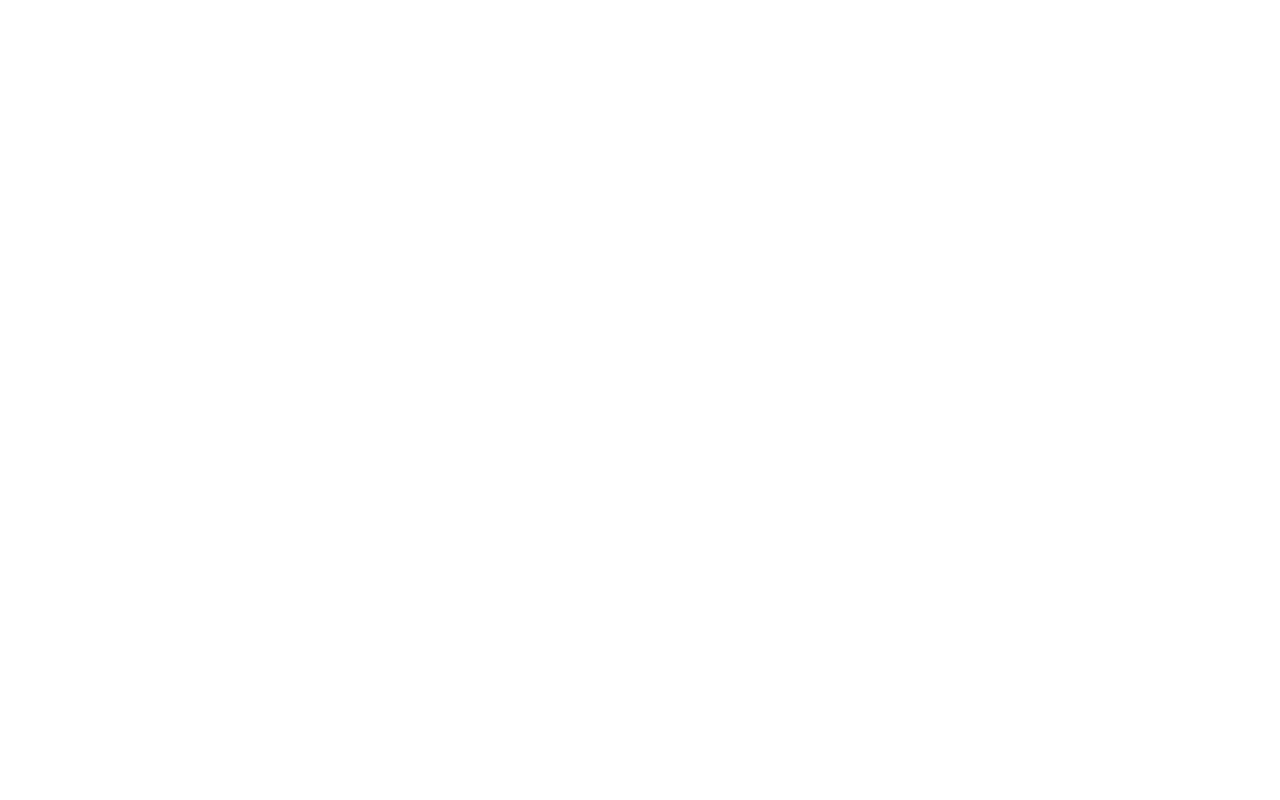
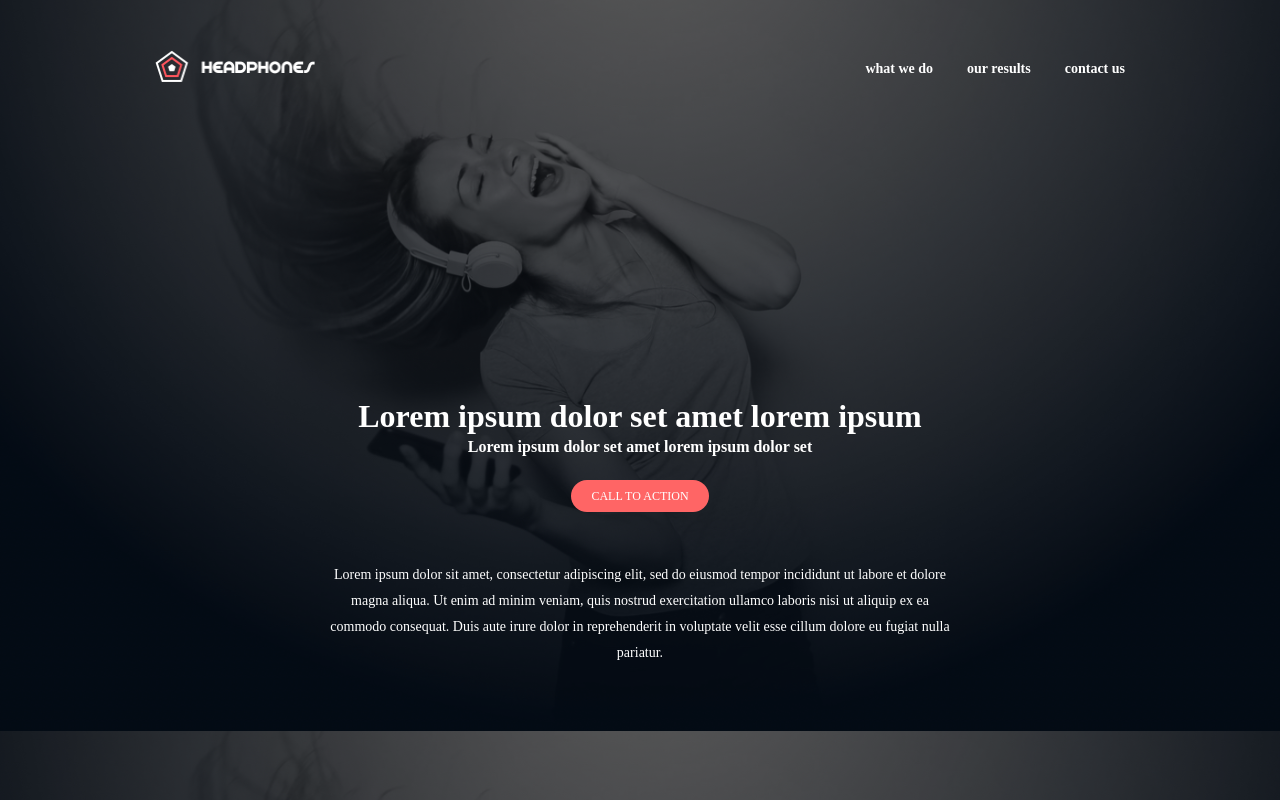
Before and after one commit to AhmedAnwar616/alx_html_css, a plain HTML site: page headphones/0-index.html in a window 1280 px wide. Drawn offline with Linux system fonts and the light colour scheme.

Commit message:
header and what we do section

```diff
--- a/headphones/0-index.html
+++ b/headphones/0-index.html
@@ -10,6 +10,29 @@
 </head>
 
 <body>
+    <header>
+        <!-- navigation links -->
+        <nav>
+            <a href=""><img style="width: 160px; height: 32px;" src="./assets/images/logo_headphones.png" alt=""></a>
+            <div class="nav-links">
+                <a href="">what we do</a>
+                <a href="">our results</a>
+                <a href="">contact us</a>
+            </div>
+        </nav>
+        <!-- intro section -->
+        <section class="intro-section">
+            <h1>Lorem ipsum dolor set amet lorem ipsum</h1>
+            <p class="intro-text">Lorem ipsum dolor set amet lorem ipsum dolor set</p>
+            <a href="">CALL TO ACTION</a>
+            <p class="intro-description">Lorem ipsum dolor sit amet, consectetur adipiscing elit, sed do eiusmod tempor
+                incididunt ut labore et
+                dolore magna aliqua. Ut enim ad minim veniam, quis nostrud exercitation ullamco laboris nisi ut aliquip
+                ex ea commodo consequat. Duis aute irure dolor in reprehenderit in voluptate velit esse cillum dolore eu
+                fugiat nulla pariatur.</p>
+        </section>
+    </header>
+
 
 </body>
 
--- a/headphones/0-styles.css
+++ b/headphones/0-styles.css
@@ -0,0 +1,66 @@
+/* header */
+header {
+    height: 100vh;
+    background: url(./assets/images/headphones_hero_1.jpg) rgb(0, 0, 0, .5);
+    background-blend-mode: overlay;
+    background-size: contain;
+    color: white;
+    display: flex;
+    flex-direction: column;
+    align-items: center;
+    position: relative;
+
+
+    /* navigation links */
+    nav {
+        width: 1000px;
+        display: flex;
+        align-items: center;
+        justify-content: space-between;
+    }
+
+    nav a {
+        text-decoration: none;
+        color: white;
+        margin: 50px 15px;
+        font-weight: bold;
+        font-size: 14px;
+    }
+
+    /* intro-section */
+    .intro-section {
+        width: 637px;
+        position: absolute;
+        top: 50%;
+        display: flex;
+        flex-direction: column;
+        align-items: center;
+    }
+
+    .intro-section h1 {
+        font-size: 32px;
+        font-weight: bold;
+    }
+
+    .intro-text {
+        font-weight: bold;
+        text-align: center;
+        margin-top: 7px;
+    }
+
+    .intro-section a {
+        text-decoration: none;
+        color: inherit;
+        background-color: #FF6565;
+        border-radius: 22px;
+        padding: 10px 20px;
+        font-size: 12px;
+        margin-top: 25px;
+    }
+
+    .intro-description {
+        margin-top: 50px;
+        line-height: 26px;
+        text-align: center;
+        font-size: 14px;
+    }
--- /dev/null
+++ b/headphones/1-styles.css
@@ -0,0 +1,112 @@
+/* header */
+header {
+    height: 100vh;
+    background: url(./assets/images/headphones_hero_1.jpg) rgb(0, 0, 0, .5);
+    background-blend-mode: overlay;
+    background-size: contain;
+    color: white;
+    display: flex;
+    flex-direction: column;
+    align-items: center;
+    position: relative;
+}
+
+
+/* navigation links */
+nav {
+    width: 1000px;
+    display: flex;
+    align-items: center;
+    justify-content: space-between;
+}
+
+nav a {
+    text-decoration: none;
+    color: white;
+    margin: 50px 15px;
+    font-weight: bold;
+    font-size: 14px;
+}
+
+/* intro-section */
+.intro-section {
+    width: 637px;
+    position: absolute;
+    top: 50%;
+    display: flex;
+    flex-direction: column;
+    align-items: center;
+}
+
+.intro-section h1 {
+    font-size: 32px;
+    font-weight: bold;
+}
+
+.intro-text {
+    font-weight: bold;
+    text-align: center;
+    margin-top: 7px;
+}
+
+.intro-section a {
+    text-decoration: none;
+    color: inherit;
+    background-color: #FF6565;
+    border-radius: 22px;
+    padding: 10px 20px;
+    font-size: 12px;
+    margin-top: 25px;
+}
+
+.intro-description {
+    margin-top: 50px;
+    line-height: 26px;
+    text-align: center;
+    font-size: 14px;
+}
+
+/* what we do section */
+main {
+    position: relative;
+}
+
+.what-we-do {
+    width: 1000px;
+    height: 650px;
+    text-align: center;
+    position: absolute;
+    left: 13.5%;
+}
+
+.title {
+    font-size: 32px;
+    margin: 100px 0 40px;
+}
+
+.description {
+    font-size: 16px;
+    line-height: 26px;
+    margin-bottom: 100px;
+}
+
+.cards {
+    display: flex;
+    align-items: baseline;
+}
+
+.icon-card {
+    margin-bottom: 30px;
+}
+
+.title-card {
+    margin-bottom: 30px;
+    font-size: 18px;
+    font-weight: bold;
+}
+
+.text-card {
+    line-height: 26px;
+    font-size: 16px;
+    margin-bottom: 100px;
+}
--- a/headphones/reset.css
+++ b/headphones/reset.css
@@ -2,6 +2,9 @@
    v2.0 | 20110126
    License: none (public domain)
 */
+* {
+    box-sizing: border-box;
+}
 
 html,
 body,
```
Also changed, not shown: headphones/1-index.html (added, +81 -0 lines), headphones/assets/images/icon-1.svg (added), headphones/assets/images/icon-2.svg (added), headphones/assets/images/icon-3.svg (added), headphones/assets/images/icon-4.svg (added).
